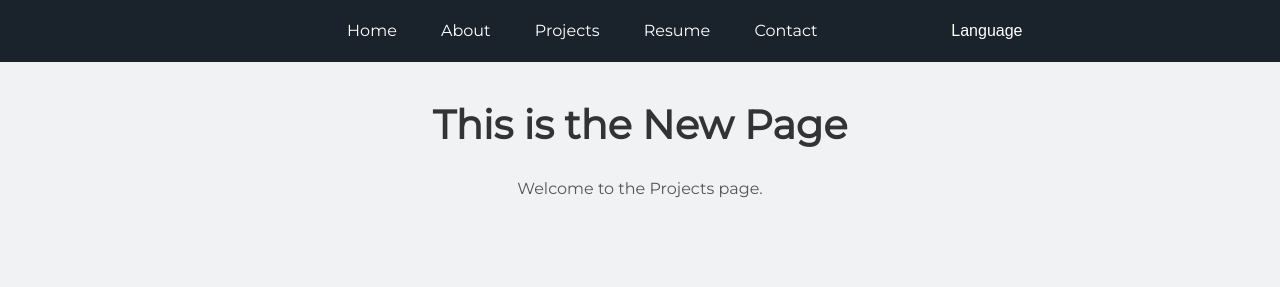
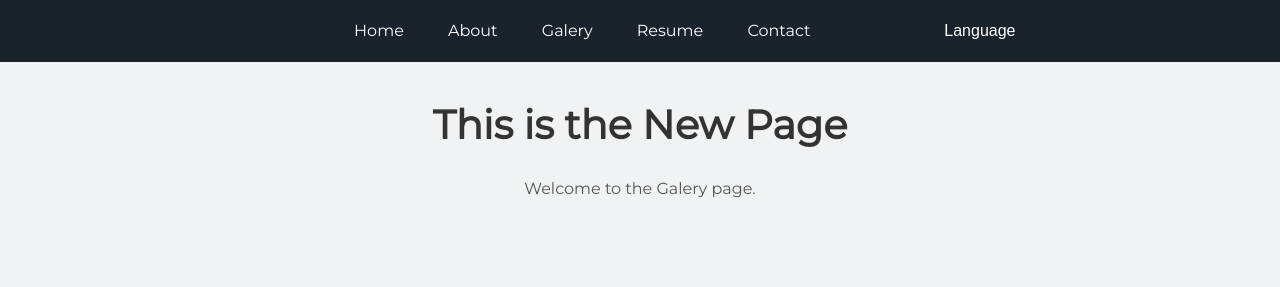
Before and after one commit to pauloBFalmeida/pauloBFalmeida.github.io, a Jekyll site: the page built from en/galery.html, in a window 1280 px wide. Shown: the top 287 px of the page. Built offline with Jekyll 4.4.1, drawn with Linux system fonts in a browser that asks for light colours.

Commit message:
Fix grid wrap for smartphone, and renamed projects to galery

```diff
--- a/_data/en.yml
+++ b/_data/en.yml
@@ -3,7 +3,7 @@ lang_name: "English"
 # Top Menu
 menu_home: "Home"
 menu_about: "About"
-menu_projects: "Projects"
+menu_galery: "Galery"
 menu_resume: "Resume"
 menu_contact: "Contact"
 # Header
--- a/_includes/footer.html
+++ b/_includes/footer.html
@@ -1,16 +1,22 @@
 <footer class="footer">
     <p>{{site.username}}</p>
     <div class="footer-list">
+      <div class="footer-links">
       <i class="icon fa fa-envelope footer-icon" aria-hidden="true"></i>
       <p>{{site.email}}</p>
+      </div>
 
+      <div class="footer-links">
       <a class ="footer-icon" target="_blank" href="{{site.github_link}}">
         <i class="icon fa fa-github-alt" aria-hidden="true"></i> </a>
       <p>{{site.github_link}}</p>
+      </div>
 
+      <div class="footer-links">
       <a class ="footer-icon" target="_blank" href="{{site.itch_link}}">
         <i class="icon fa fa-gamepad" aria-hidden="true"></i> </a>
       <p>{{site.itch_link}}</p>
+      </div>
     </div>
 </footer>
 
--- a/_includes/topMenu.html
+++ b/_includes/topMenu.html
@@ -1,7 +1,7 @@
 <div class="topMenu">
     <a href="{{site.url}}/#home"> {{site.data.[page.lang].menu_home}}</a>
     <a href="{{site.url}}/#about">{{site.data.[page.lang].menu_about}}</a>
-    <a href="{{site.url}}/{{site.data.[page.lang].lang_tag}}/projects">{{site.data.[page.lang].menu_projects}}</a>
+    <a href="{{site.url}}/{{site.data.[page.lang].lang_tag}}/galery">{{site.data.[page.lang].menu_galery}}</a>
     <a href="{{site.url}}/{{site.data.[page.lang].lang_tag}}/resume">{{site.data.[page.lang].menu_resume}}</a>
     <a href="{{site.url}}/{{site.data.[page.lang].lang_tag}}/resume#contact">{{site.data.[page.lang].menu_contact}}</a>
     <div class="dropdown">
--- a/en/projects.html
+++ b/en/galery.html
@@ -1,12 +1,12 @@
 ---
 layout: pages
-title: Projects
+title: Galery
 lang: en
 ---
 
 <div class="center">
 
   <h1>This is the New Page</h1>
-  <p>Welcome to the Projects page.</p>
+  <p>Welcome to the Galery page.</p>
 
 </div>
```
Also changed, not shown: assets/css/main.css.
